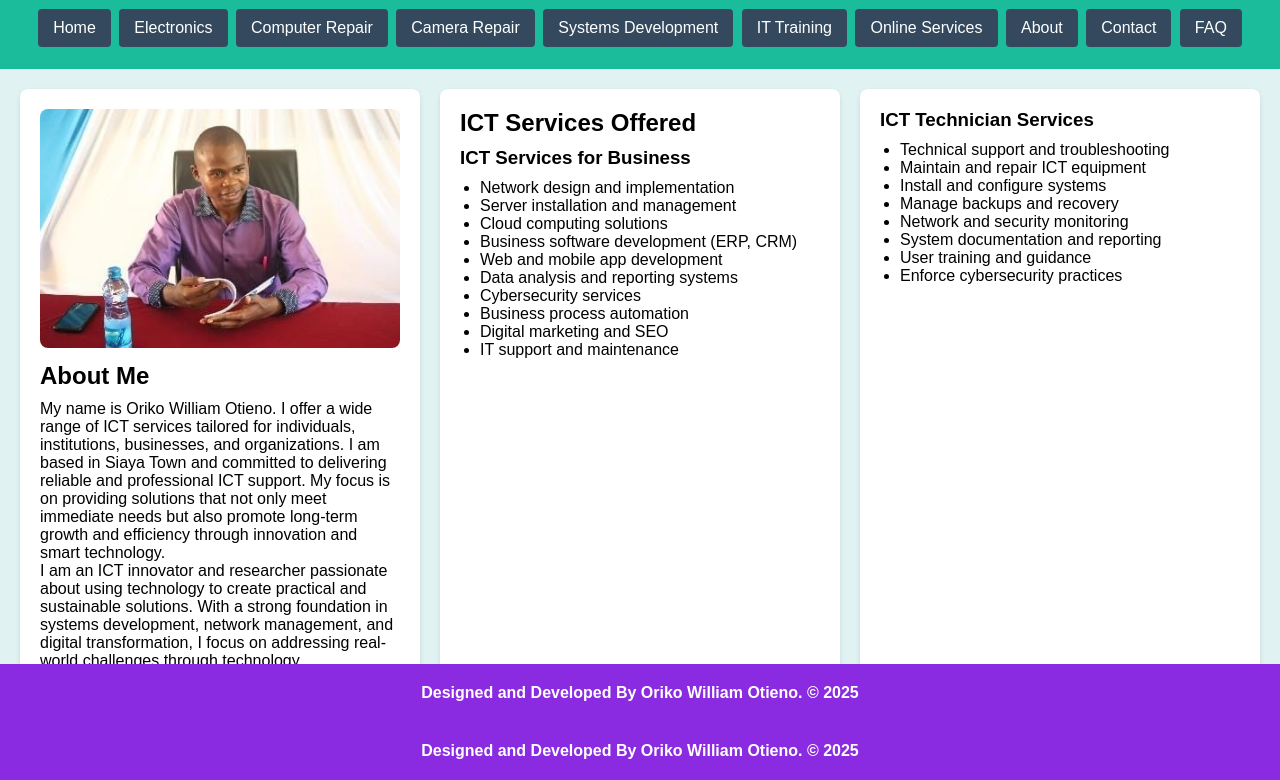
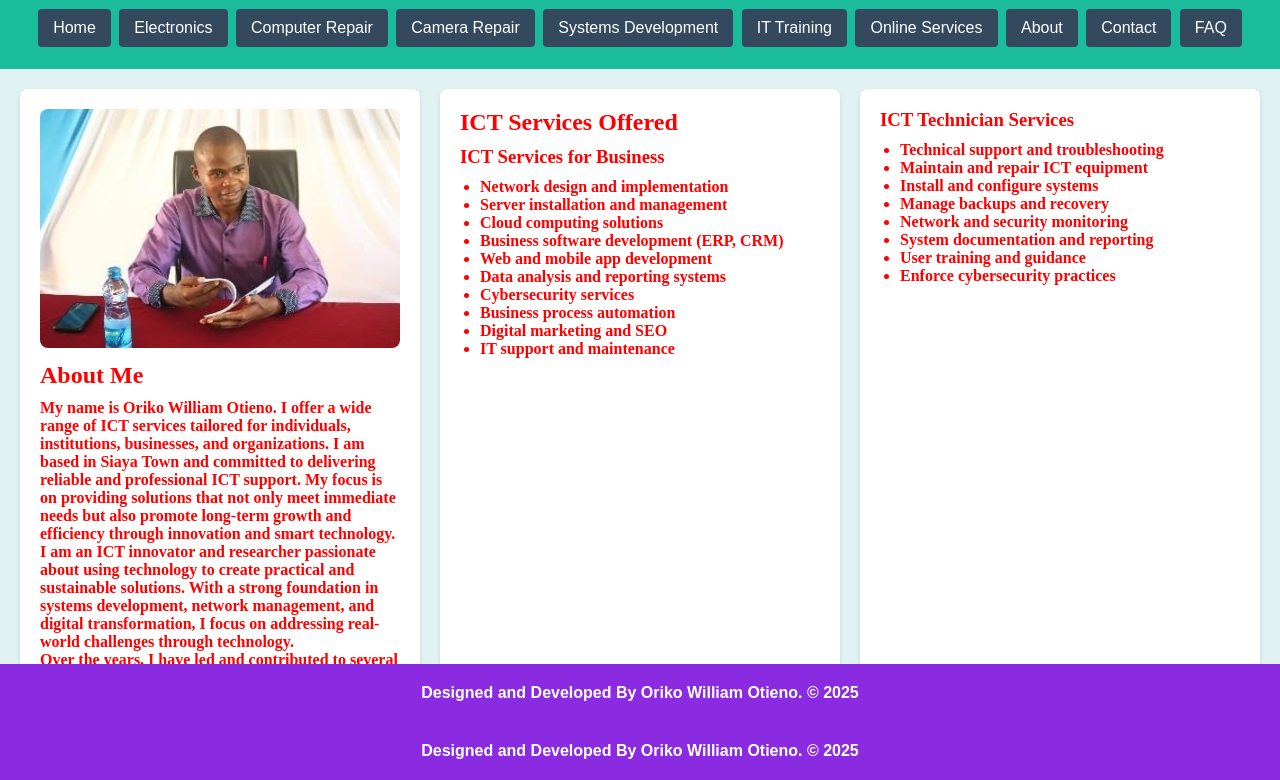
Before and after one commit to orikowilliamotieno/Oriko-William-Otieno.github.io, a plain HTML site: page index.html in a window 1280 px wide. Shown: the part 78-858 px from the top of the page. Drawn offline with Linux system fonts and the light colour scheme.

Commit message:
Update index.html

```diff
--- a/index.html
+++ b/index.html
@@ -63,6 +63,9 @@
       padding: 20px;
       border-radius: 8px;
       box-shadow: 0 2px 5px rgba(0,0,0,0.1);
+       font-family: "Times New Roman", serif;
+      color: red;
+      font-weight: bold;
     }
     .column img {
       width: 100%;
```
